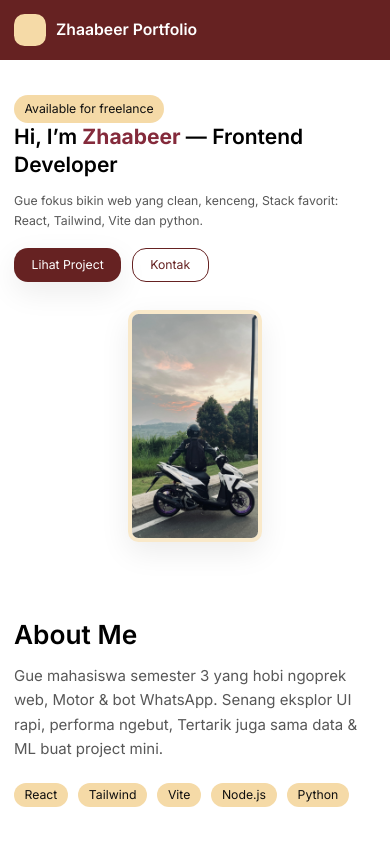
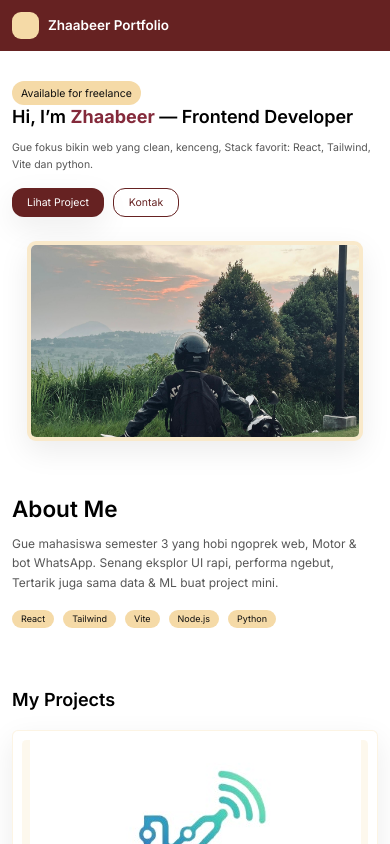
Before and after one commit to oktarizagunawan63/portofolioterbaru, a React (Vite) app: page / in a window 390 px wide. Shown: the top 844 px of the page. Built offline with nearby package versions, Linux system fonts and the light colour scheme.

Commit message:
responsive

```diff
--- a/src/index.css
+++ b/src/index.css
@@ -12,11 +12,29 @@
 
 /* base style */
 @layer base {
+  html {
+    font-size: 12px; /* Ukuran dasar untuk mobile */
+  }
+
   body {
-    @apply text-[15px] leading-relaxed;
+    @apply text-base leading-relaxed;
   }
+
   h1, h2, h3 {
     @apply font-semibold;
+  }
+
+  /* Typography responsive */
+  h1 {
+    @apply text-2xl sm:text-3xl md:text-4xl lg:text-5xl;
+  }
+
+  h2 {
+    @apply text-xl sm:text-2xl md:text-3xl lg:text-4xl;
+  }
+
+  h3 {
+    @apply text-lg sm:text-xl md:text-2xl lg:text-3xl;
   }
 }
 
@@ -27,29 +45,117 @@ body {
   touch-action: manipulation;
 }
 
-
 /* reusable class */
 @layer components {
   .btn-primary {
-    @apply inline-flex items-center gap-2 rounded-2xl px-5 py-2.5
-           bg-primary text-white hover:bg-secondary transition shadow-soft;
+    @apply inline-flex items-center justify-center gap-2
+           rounded-2xl px-4 py-2.5 sm:px-5
+           bg-primary text-white hover:bg-secondary
+           transition-all duration-300 shadow-soft
+           text-sm sm:text-base;
   }
+
   .chip {
-    @apply inline-flex items-center rounded-full px-3 py-1 text-sm bg-accent text-ink;
+    @apply inline-flex items-center rounded-full px-3 py-1
+           text-xs sm:text-sm bg-accent text-ink;
   }
+
   .card {
-    @apply rounded-2xl bg-white shadow-soft border border-accent/40;
+    @apply rounded-2xl bg-white shadow-soft border border-accent/40
+           w-full; /* Pastikan card selalu full width container */
   }
+
   .section {
-    @apply max-w-6xl mx-auto px-4 sm:px-6 lg:px-8 py-16;
+    @apply w-full mx-auto px-4 py-12
+           sm:px-6 sm:py-16
+           md:px-8 md:py-20
+           lg:px-10 lg:py-24;
+  }
+
+  .container-responsive {
+    @apply w-full max-w-full px-4
+           sm:max-w-[640px] sm:px-6
+           md:max-w-[768px] md:px-8
+           lg:max-w-[1024px] lg:px-10
+           xl:max-w-[1280px] xl:px-12
+           2xl:max-w-[1536px];
+  }
+
+  .grid-responsive {
+    @apply grid grid-cols-1 gap-4
+           sm:grid-cols-2 sm:gap-6
+           md:grid-cols-3 md:gap-8
+           lg:grid-cols-4;
   }
 }
 
-@layer base {
-  html {
-    font-size: 14px; /* 🔥 ubah semua ukuran dasar jadi lebih kecil */
+/* Media queries untuk responsive design */
+@layer utilities {
+  /* Untuk mobile first approach */
+  @media (min-width: 640px) {
+    html {
+      font-size: 14px;
+    }
   }
-  body {
-    @apply text-[15px] leading-relaxed;
+
+  @media (min-width: 768px) {
+    html {
+      font-size: 15px;
+    }
+  }
+
+  @media (min-width: 1024px) {
+    html {
+      font-size: 16px;
+    }
+  }
+
+  /* Utility classes untuk spacing responsive */
+  .padding-responsive {
+    @apply p-4 sm:p-6 md:p-8 lg:p-10;
+  }
+
+  .margin-responsive {
+    @apply m-4 sm:m-6 md:m-8 lg:m-10;
+  }
+
+  /* Untuk images responsive */
+  .img-responsive {
+    @apply w-full h-auto max-w-full object-cover;
+  }
+
+  /* Flexbox responsive */
+  .flex-responsive {
+    @apply flex flex-col sm:flex-row;
+  }
+
+  /* Hidden/show elements berdasarkan breakpoint */
+  .mobile-only {
+    @apply block sm:hidden;
+  }
+
+  .desktop-only {
+    @apply hidden sm:block;
   }
 }
+
+/* Pastikan form elements juga responsive */
+@layer base {
+  input, textarea, select {
+    @apply w-full max-w-full;
+  }
+}
+
+/* Improve touch targets untuk mobile */
+@layer components {
+  .touch-target {
+    @apply min-h-[44px] min-w-[44px]; /* Ukuran minimum untuk touch */
+  }
+}
+
+/* Loading states untuk berbagai device */
+@layer utilities {
+  .loading-skeleton {
+    @apply animate-pulse bg-gray-200 rounded;
+  }
+}
```
